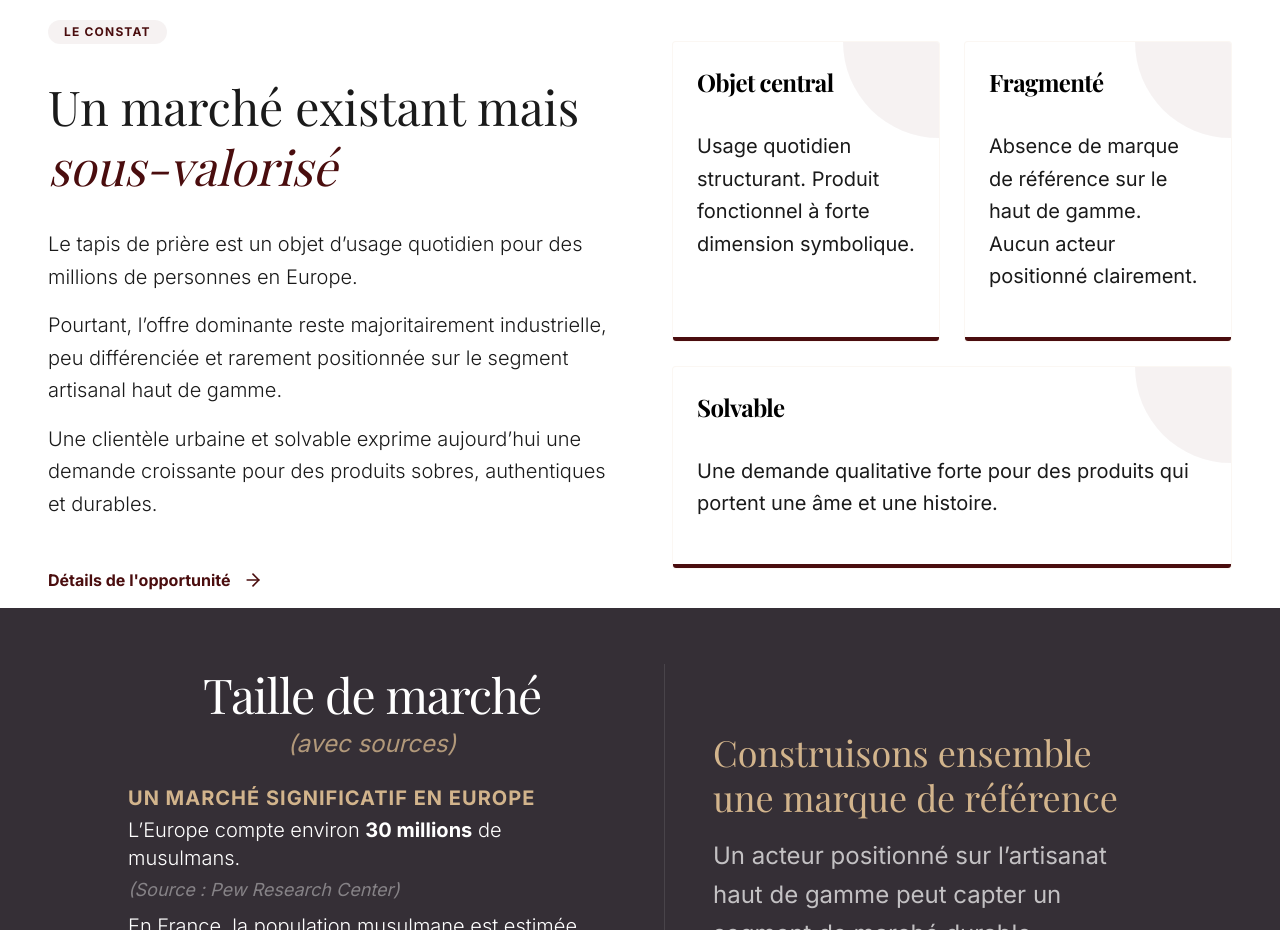
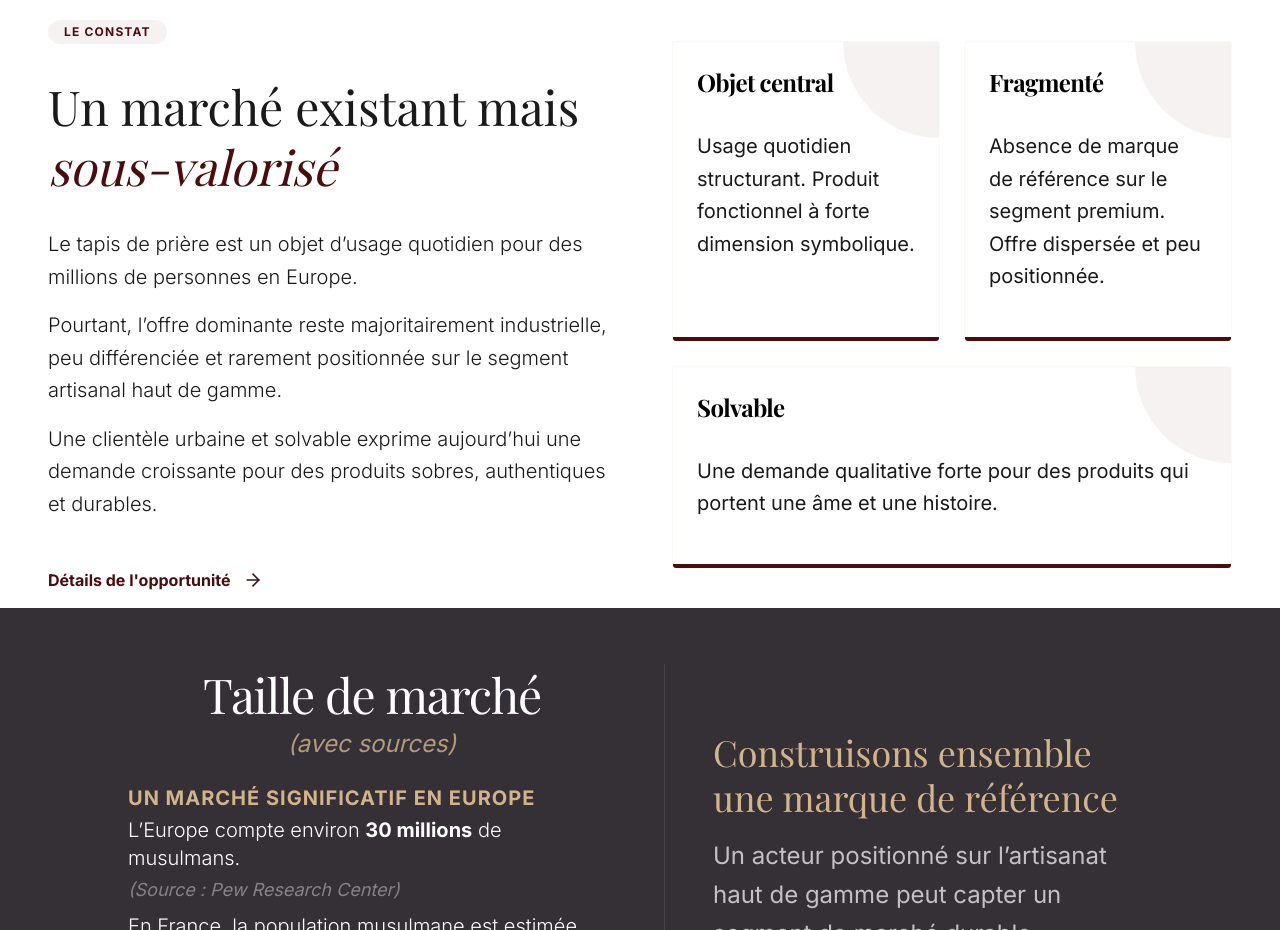
Before and after one commit to lilall39/tapis-maghreb, a Next.js app: page / in a window 1280 px wide. Shown: the part 1300-2230 px from the top of the page. Built offline with nearby package versions, Linux system fonts and the light colour scheme; a web font is replaced by a local one.

Commit message:
content: update description for 'Fragmenté' card
Made-with: Cursor

```diff
--- a/src/app/page.tsx
+++ b/src/app/page.tsx
@@ -324,7 +324,7 @@ export default function Home() {
               title="Fragmenté"
               titleClassName="text-xl md:text-2xl text-black font-bold"
               descriptionClassName="mt-8"
-              description="Absence de marque de référence sur le haut de gamme. Aucun acteur positionné clairement."
+              description="Absence de marque de référence sur le segment premium. Offre dispersée et peu positionnée."
               delay={0.2}
             />
             <Card
```
